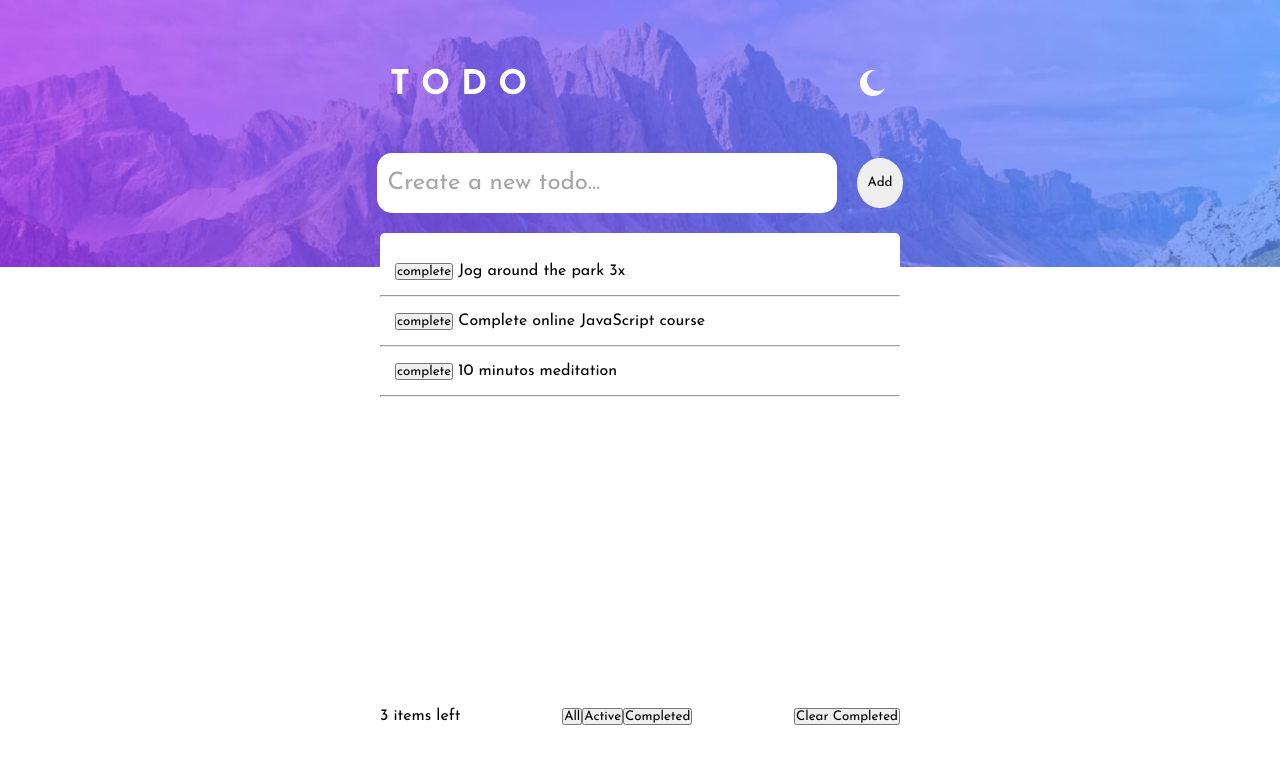
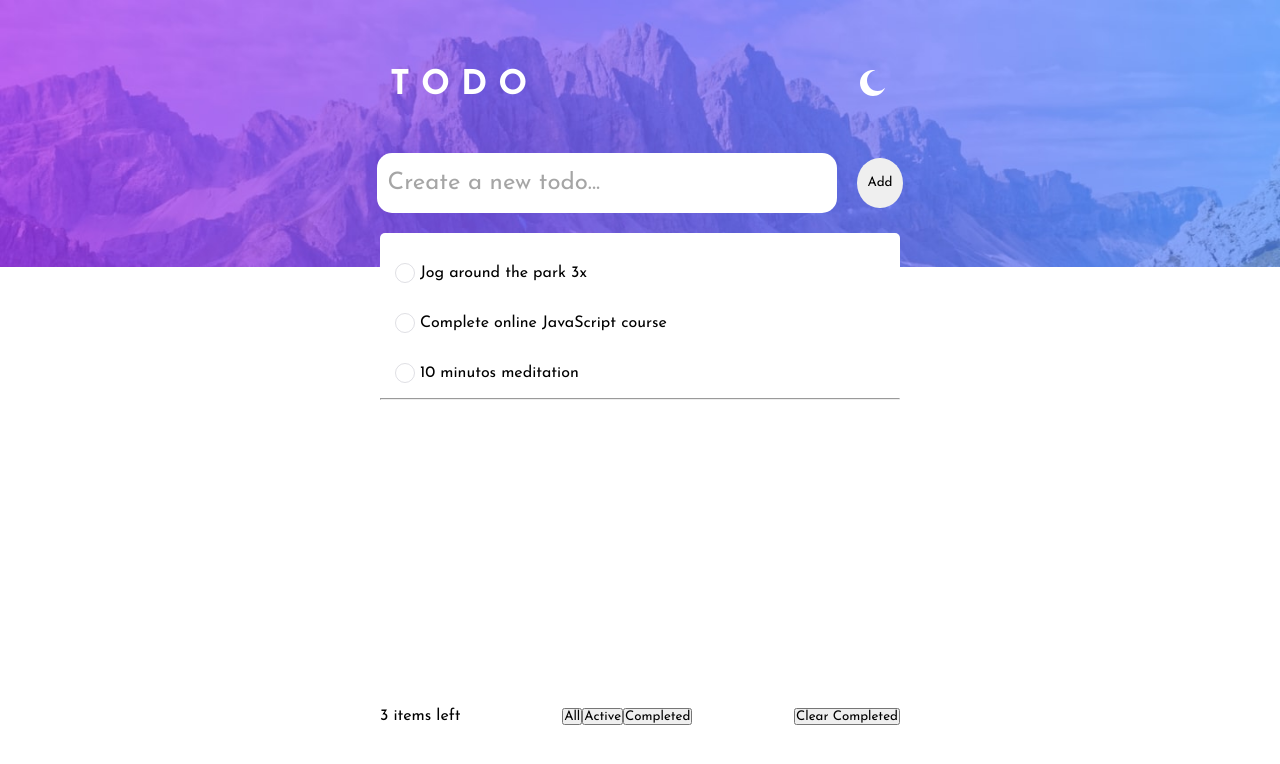
Before and after one commit to breguenice3/todo-app, a React (Create React App) app: page / in a window 1280 px wide. Shown: the top 764 px of the page. Built offline with nearby package versions, Linux system fonts and the light colour scheme.

Commit message:
finalizando estilização e conclusão de tarefas

```diff
--- a/src/components/body/body.tsx
+++ b/src/components/body/body.tsx
@@ -60,7 +60,7 @@ export default function Bgd() {
                 <Itens>
                     {todo.map((item) => {
                         return (
-                            <Item key={item.id} name={item.name} />
+                            <Item key={item.id} name={item.name}/>
                         )
                     })}
                 </Itens>
--- a/src/components/item-list/item.tsx
+++ b/src/components/item-list/item.tsx
@@ -1,17 +1,25 @@
 import styled from "styled-components"
+import { useState } from "react";
 
 interface Props {
     name: string;
 }
 
+
+
 export default function Item({ name }: Props) {
+    const [a, setA] = useState('black');
+    const [line, setLine] = useState('none')
     return (
         <ItemDiv>
             <div>
-                <button>
-                    complete
-                </button>
-                <p>
+                <StyledButton onClick={(obj) => {
+                    setA('gray');
+                    setLine('line-through')
+                }
+                }>
+                </StyledButton>
+                <p style={{ color: `${a}`, textDecoration: `${line}`}}>
                     {name}
                 </p>
             </div>
@@ -24,10 +32,19 @@ const ItemDiv = styled.div`
     width: 100%;
     height: 50px;
     background-color: white;
+    align-items: center;
     & div{
         display: flex;
         gap: 5px;
         padding: 15px;
-        align-items: flex-start;
+        align-items: center;
     }
 `
+const StyledButton = styled.button`
+    border-radius: 100%;
+    width: 20px;
+    height: 20px;
+    padding: 5px;
+    border: 1px solid hsla(236.6666666666666, 9.090909090909099%, 61.1764705882353%, 0.295);
+    background-color: transparent;
+`
```
